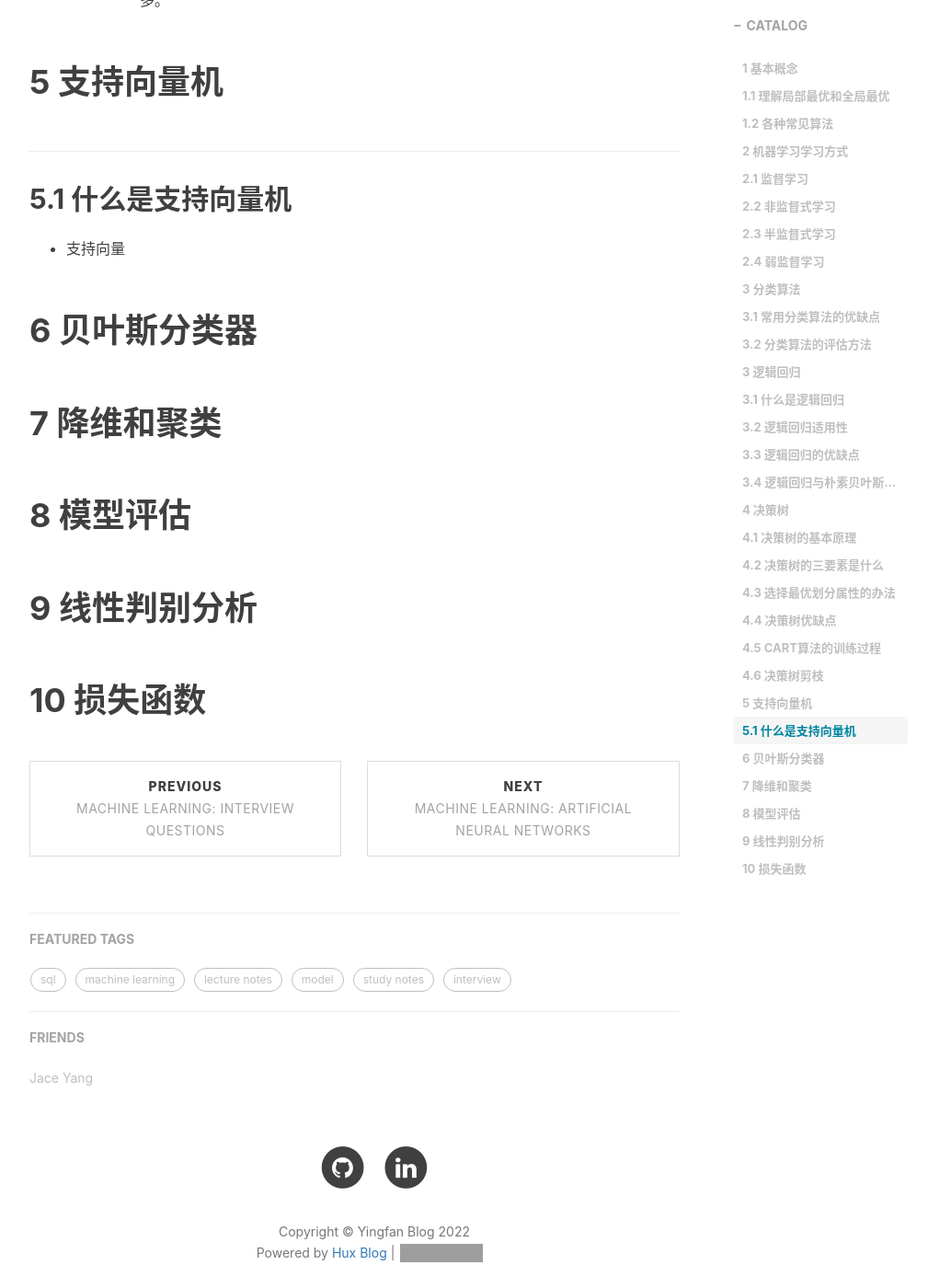
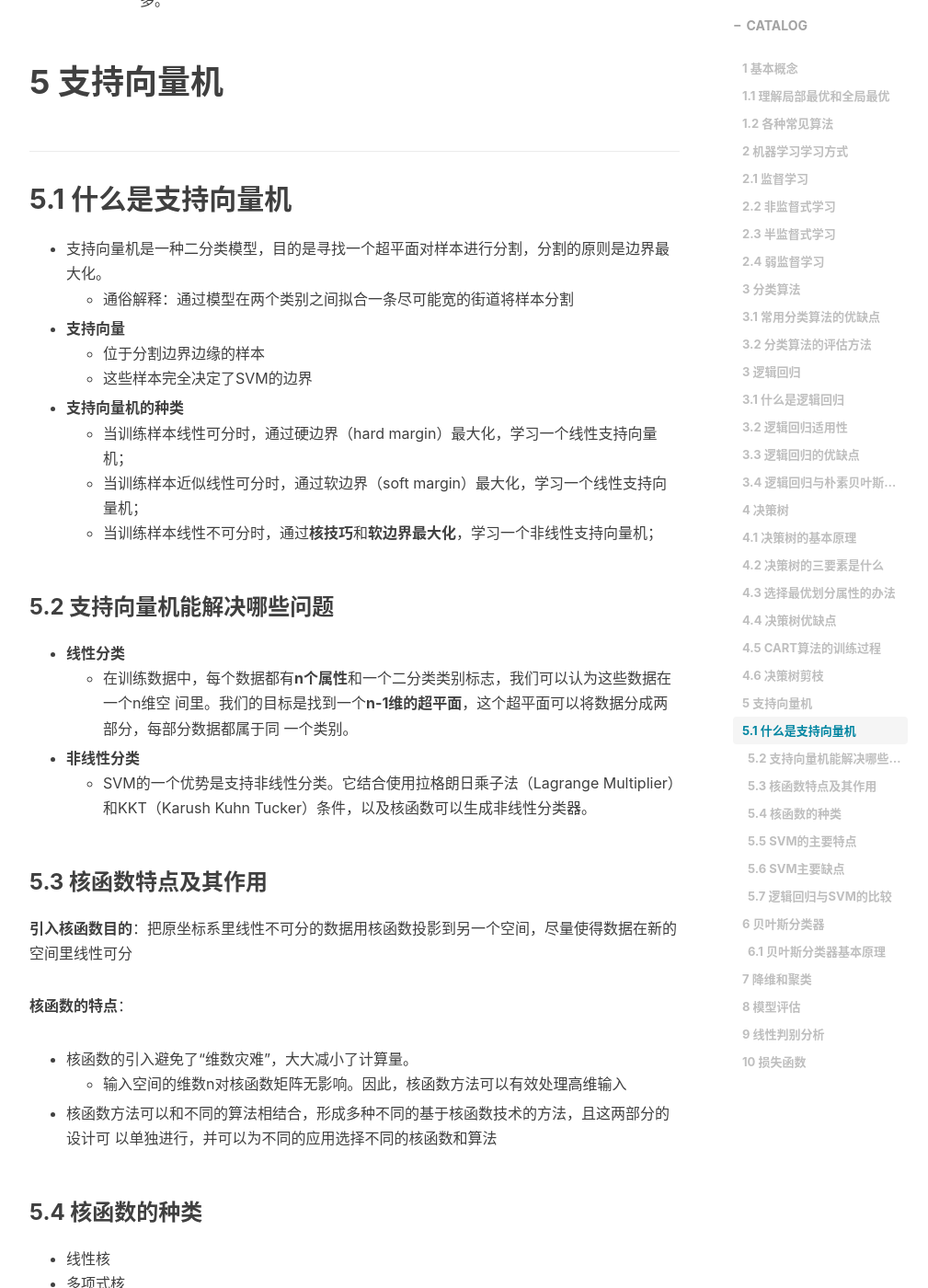
Before and after one commit to Yingfan-Duan/Yingfan-Duan.github.io, a Jekyll site: the page built from _posts/2022-5-4-Machine-Learning-知识点汇总.md, in a window 1280 px wide and 1400 px high, scrolled down 10824 px. Shown: the whole window at 92% size, without its empty margins (233-1242 px from the left). Built offline with Jekyll 4.4.1, drawn with Linux system fonts in a browser that asks for light colours; nearby versions of some CDN libraries; formulas are drawn with MathJax 3; comment, search, counter and statistics services are not loaded; some of the changed text lies outside the part shown; grey boxes are pictures that could not be loaded.

Commit message:
update post

```diff
--- a/_posts/2022-5-4-Machine-Learning-知识点汇总.md
+++ b/_posts/2022-5-4-Machine-Learning-知识点汇总.md
@@ -302,11 +302,101 @@ tags:
 
 ## 5.1 什么是支持向量机
 
-- 支持向量
+- 支持向量机是一种二分类模型，目的是寻找一个超平面对样本进行分割，分割的原则是边界最大化。
+  - 通俗解释：通过模型在两个类别之间拟合一条尽可能宽的街道将样本分割
+
+- **支持向量**
+  - 位于分割边界边缘的样本
+  - 这些样本完全决定了SVM的边界
+
+- **支持向量机的种类**
+  - 当训练样本线性可分时，通过硬边界（hard margin）最大化，学习一个线性支持向量机；
+  -  当训练样本近似线性可分时，通过软边界（soft margin）最大化，学习一个线性支持向量机；
+  - 当训练样本线性不可分时，通过**核技巧**和**软边界最大化**，学习一个非线性支持向量机；
+
+
+### 5.2 支持向量机能解决哪些问题
+
+- **线性分类**
+  - 在训练数据中，每个数据都有**n个属性**和一个二分类类别标志，我们可以认为这些数据在一个n维空 间里。我们的目标是找到一个**n-1维的超平面**，这个超平面可以将数据分成两部分，每部分数据都属于同 一个类别。
+- **非线性分类**
+  - SVM的一个优势是支持非线性分类。它结合使用拉格朗日乘子法（Lagrange Multiplier）和KKT（Karush Kuhn Tucker）条件，以及核函数可以生成非线性分类器。
+
+### 5.3 核函数特点及其作用
+
+**引入核函数目的**：把原坐标系里线性不可分的数据用核函数投影到另一个空间，尽量使得数据在新的空间里线性可分
+
+**核函数的特点**：
+
+- 核函数的引入避免了“维数灾难”，大大减小了计算量。
+  - 输入空间的维数n对核函数矩阵无影响。因此，核函数方法可以有效处理高维输入
+- 核函数方法可以和不同的算法相结合，形成多种不同的基于核函数技术的方法，且这两部分的设计可 以单独进行，并可以为不同的应用选择不同的核函数和算法
+
+### 5.4 核函数的种类
+
+- 线性核
+- 多项式核
+- 指数核
+
+- 高斯核
+  - 首先定义相似函数为Gaussian Radial Basis Function (RBF)
+  - 其次选取一些样本点作为基准
+  - 计算每个样本点和基准点的相似度（内积）作为新的特征
+- 拉普拉斯核
+- ANOVA核
+- sigmoid核
+
+### 5.5 SVM的主要特点
+
+1. SVM的最终决策函数只由少数的支持向量所确定，计算的复杂性取决于支持向量的数目，而不是样本空间的维数，这在某种意义上避免了“维数灾难“
+2. 少数支持向量决定了最终结果，这不但可以帮助我们抓住关键样本、“剔除”大量冗余样本,而且注定 了该方法不但算法简单，而且具有较好的“鲁棒性”。这种鲁棒性主要体现在
+   - 增、删非支持向量样本对模型没有影响
+   - 支持向量样本集具有一定的鲁棒性;
+   - 有些成功的应用中，SVM方法对核的选取不敏感
+3. 适用于小样本
+4. SVM学习问题可以表示为凸优化问题，因此可以利用已知的有效算法发现目标函数的全局最小值
+
+### 5.6 SVM主要缺点
+
+1. SVM算法对大规模训练样本难以实施
+2. 用SVM解决多分类问题存在困难
+   - 可以使用多个二类支持向量机的组合解决，如OvO, OvR
+3. 对**缺失数据**敏感，对参数和核函数的选择敏感
+
+### 5.7 逻辑回归与SVM的比较
+
+**相同点**
+
+- 分类，有监督学习
+- 线性分类算法（当SVM使用线性核）
+
+**不同点**
+
+- 逻辑回归使用log loss，SVM使用hinge loss
+
+  ![](/img/in-post/post-two-loss-functions.png)
+
+- LR对异常值敏感，SVM对异常值不敏感
+
+  - 在支持向量机中改变非支持向量样本并不会引起决策面的变化
+  - 逻辑回归中改变任何样本都会引起决策面的变化
+
+- 计算复杂度不同。对于海量数据，SVM的效率较低，LR效率比较高
 
 # 6 贝叶斯分类器
 
+### 6.1 贝叶斯分类器基本原理
+
+贝叶斯决策论通过相关概率已知的情况下利用误判损失来选择最优的类别分类。  假设有N种可能的分类标记，记为$Y={c_1,c_2,...,c_N}$，计算步骤如下：
+
+1. 算出样本$x$属于第$i$个类的概率，即$P(c_i|x)$
+2. 比较所有的$P(c_i|x)$, 得到样本$x$所属的最佳类别
+
+6.2
+
 # 7 降维和聚类
+
+
 
 # 8 模型评估
 
```
Also changed, not shown: _posts/machine_learning/2022-4-19-Machine-Learning-Support-Vector-Machine.md (+1 -1 lines), _posts/machine_learning/2022-5-16-Machine-Learning-CNN.md (+3 -0 lines), img/in-post/post-two-loss-functions.png (added).
